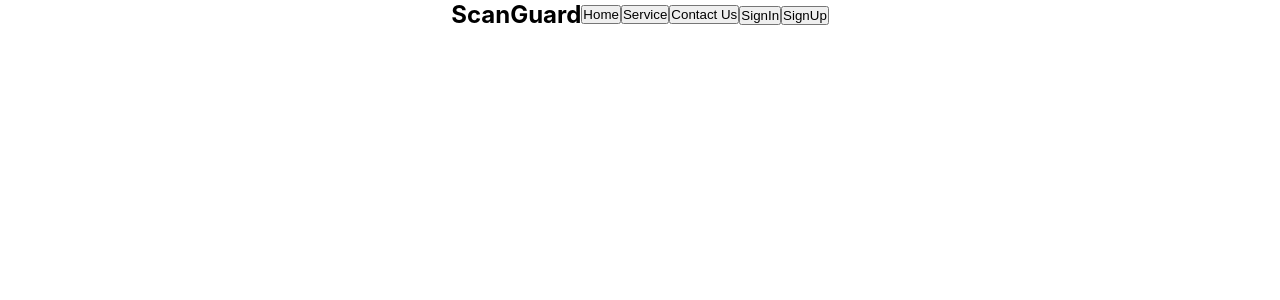
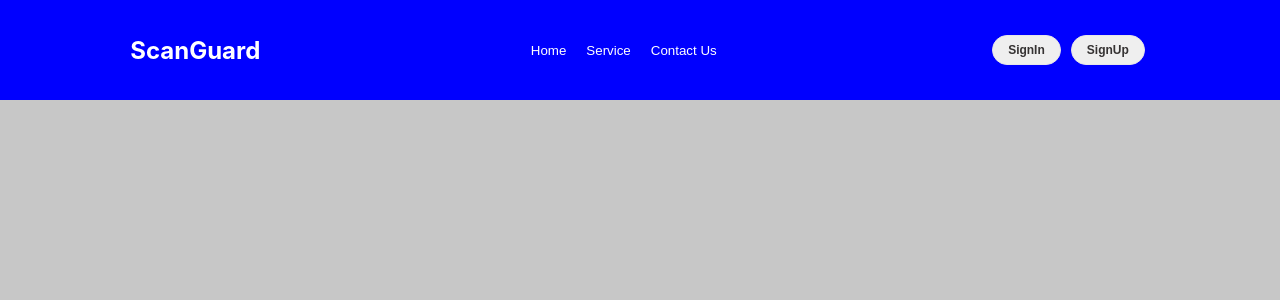
Before and after one commit to MahmoudAlHaj4/Final-Project, a React (Create React App) app in the folder scanguard/: page / in a window 1280 px wide. Shown: the top 300 px of the page. Built offline with nearby package versions, Linux system fonts and the light colour scheme.

Commit message:
style navbar

```diff
--- a/scanguard/src/Home/home.css
+++ b/scanguard/src/Home/home.css
@@ -0,0 +1,46 @@
+.home-page{
+    background-color: rgb(199, 199, 199);
+    width: 100%;
+    height: 100vh;
+}
+
+.navbar{
+    background-color: blue;
+    width: 100%;
+    height: 100px;
+    justify-content: space-around;
+}
+h2{
+    color: white;
+}
+.links button{
+    border: none;
+    outline: line;
+    color: white;
+    background: 0;
+    border: 0;
+    margin: 10px;
+}
+
+.links button:hover{
+    border-bottom: 2px solid white;
+
+}
+
+.btns button{
+    border-radius: 20px;
+    border: 1px solid #e7e5e9;
+    /* background-color: #874CCC; */
+    color: #353232;
+    font-size: 12px;
+    font-weight: bold;
+    padding: 7px 15px;
+    margin: 5px;
+    transition: transform 80ms ease-in;
+    &:active{
+        transform: scale(0.95);
+    }
+    &:focus {
+        outline: none;
+    }
+}
```
